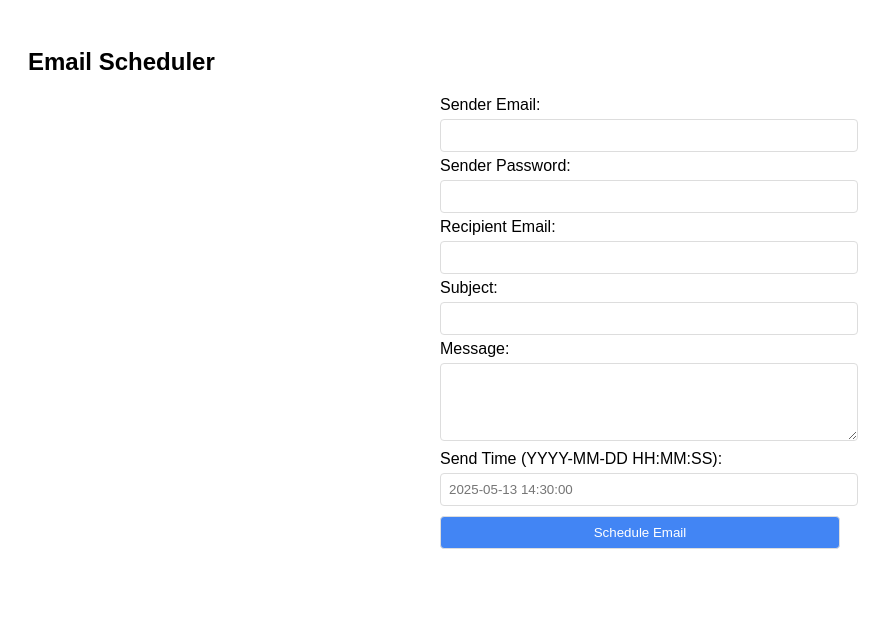
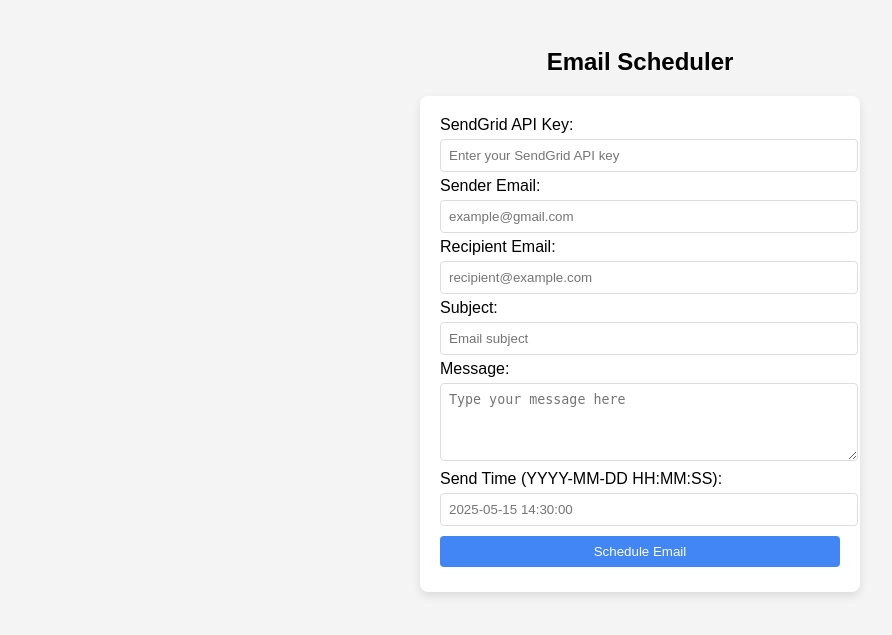
Before and after one commit to mailsender123/automatedmail, a Python web app: template templates/index.html in a window 1280 px wide. Shown: the top 635 px of the page, without its empty margins (0-892 px from the left). Run offline with Jinja, Linux system fonts and the light colour scheme; the template is opened without the code that fills it, so the values that code supplies are empty.

Commit message:
index.html

```diff
--- a/templates/index.html
+++ b/templates/index.html
@@ -2,39 +2,64 @@
 <html lang="en">
 <head>
     <meta charset="UTF-8">
-    <title>Email Scheduler</title>
+    <title>Email Scheduler with SendGrid</title>
     <style>
-        body { font-family: Arial, sans-serif; padding: 20px; }
-        form { max-width: 400px; margin: auto; }
+        body {
+            font-family: Arial, sans-serif;
+            padding: 20px;
+            background-color: #f4f4f4;
+        }
+        form {
+            max-width: 400px;
+            margin: auto;
+            background-color: white;
+            padding: 20px;
+            border-radius: 8px;
+            box-shadow: 0 4px 8px rgba(0, 0, 0, 0.1);
+        }
         input, textarea, button {
-            width: 100%; margin: 5px 0; padding: 8px;
-            border: 1px solid #ddd; border-radius: 4px;
+            width: 100%;
+            margin: 5px 0;
+            padding: 8px;
+            border: 1px solid #ddd;
+            border-radius: 4px;
         }
-        button { background-color: #4285f4; color: white; }
+        button {
+            background-color: #4285f4;
+            color: white;
+            border: none;
+            cursor: pointer;
+        }
+        button:hover {
+            background-color: #357ae8;
+        }
+        h2 {
+            text-align: center;
+        }
     </style>
 </head>
 <body>
     <h2>Email Scheduler</h2>
     <form method="POST">
+        <label>SendGrid API Key:</label>
+        <input type="text" name="sendgrid_api_key" placeholder="Enter your SendGrid API key" required>
+
         <label>Sender Email:</label>
-        <input type="email" name="sender_email" required>
-
-        <label>Sender Password:</label>
-        <input type="password" name="sender_password" required>
+        <input type="email" name="sender_email" placeholder="example@gmail.com" required>
 
         <label>Recipient Email:</label>
-        <input type="email" name="to_email" required>
+        <input type="email" name="to_email" placeholder="recipient@example.com" required>
 
         <label>Subject:</label>
-        <input type="text" name="subject" required>
+        <input type="text" name="subject" placeholder="Email subject" required>
 
         <label>Message:</label>
-        <textarea name="message" rows="4" required></textarea>
+        <textarea name="message" rows="4" placeholder="Type your message here" required></textarea>
 
         <label>Send Time (YYYY-MM-DD HH:MM:SS):</label>
-        <input type="text" name="send_time" placeholder="2025-05-13 14:30:00" required>
+        <input type="text" name="send_time" placeholder="2025-05-15 14:30:00" required>
 
         <button type="submit">Schedule Email</button>
     </form>
 </body>
-          </html>
+</html>
```
